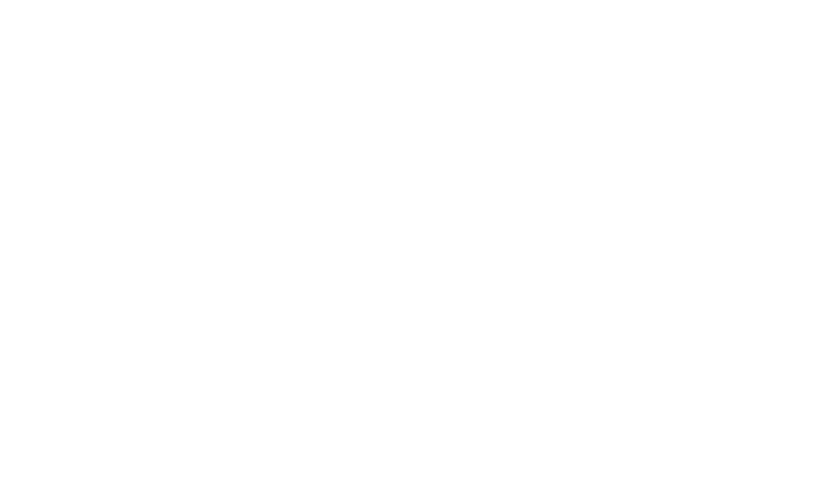
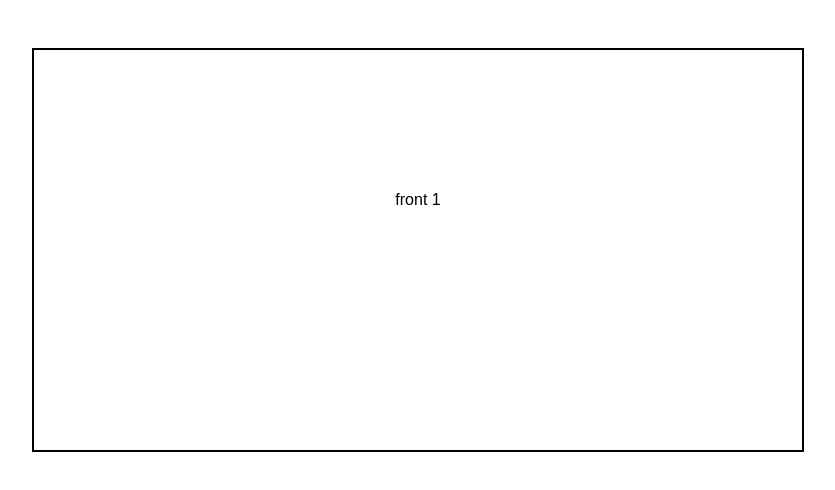
Before and after one commit to jcjoneskern/react-flashcards, a React app: page / in a window 1280 px wide. Shown: the whole page, without its empty margins (222-1057 px from the left). Built offline with nearby package versions, Linux system fonts and the light colour scheme.

Commit message:
got stuff on page

```diff
--- a/src/components/App.js
+++ b/src/components/App.js
@@ -1,10 +1,12 @@
 import React, { Component } from 'react';
+
+import Card from '../containers/Card';
 
 class App extends Component {
   render() {
     return (
       <div className="App">
-
+        <Card />
       </div>
     );
   }
--- a/src/components/Card.js
+++ b/src/components/Card.js
@@ -3,9 +3,12 @@ import React from 'react';
 // show the front of the card if state is true, show back otherwise
 // front or back will be passed to the card as props
 
-const Card = () => {
-    <div className="card">
-
+const Card = (props) => {
+    return <div className="card">
+        { props.showFront ?
+          <p>{ props.card.front }</p> :
+          <p>{ props.card.back }</p>
+        }
     </div>
 }
 
--- /dev/null
+++ b/src/containers/Card.js
@@ -0,0 +1,11 @@
+import Card from '../components/Card';
+import { connect } from 'react-redux';
+
+function mapStateToProps(state) {
+    return {
+        card: state.cards[state.currentIndex],
+        showFront: state.showFront
+    }
+}
+
+export default connect(mapStateToProps)(Card);
--- a/src/index.css
+++ b/src/index.css
@@ -3,3 +3,17 @@ body {
   padding: 0;
   font-family: sans-serif;
 }
+
+p {
+  margin: 0;
+}
+
+.App {
+  margin: 0 auto;
+  width: 60%;
+  border: 2px solid black;
+  height: 400px;
+  margin-top: 3rem;
+  text-align: center;
+  line-height: 300px;
+}
```
Also changed, not shown: src/components/Button.js (+7 -4 lines).
